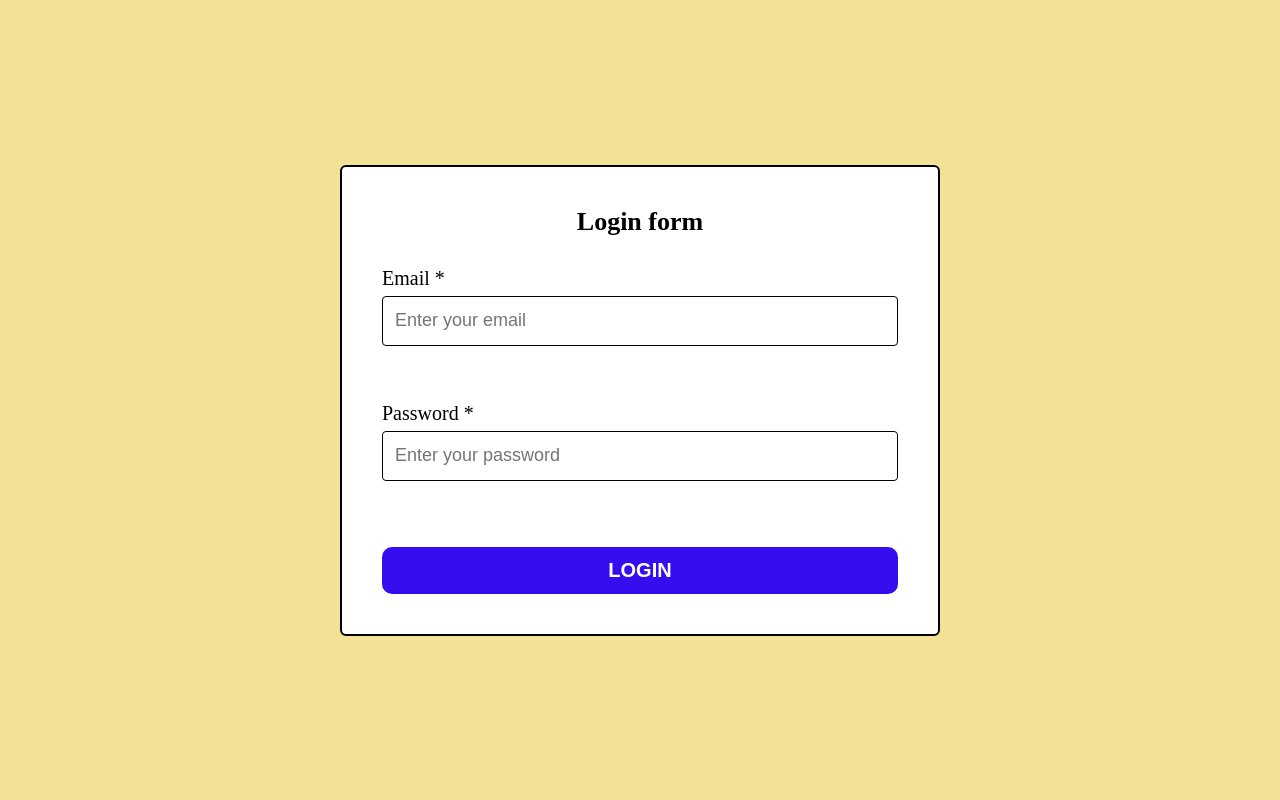
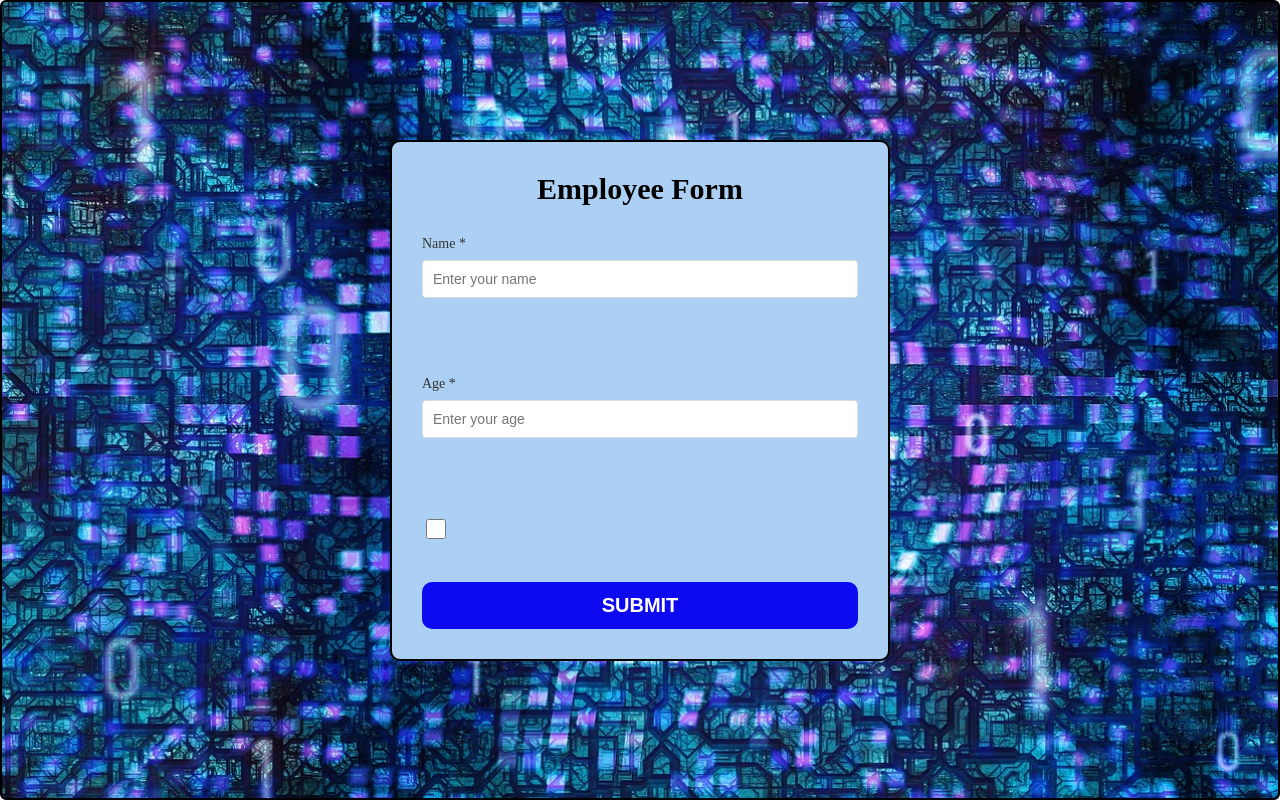
Before and after one commit to ViraVarguliak14/05_react_ts_24_03, a React (Vite) app: page / in a window 1280 px wide. Built offline with nearby package versions, Linux system fonts and the light colour scheme.

Commit message:
homework14

```diff
--- a/src/App.tsx
+++ b/src/App.tsx
@@ -1,47 +1,13 @@
 import GlobalStyles from "./styles/GlobalStyles";
 
-// import Homework06 from "./homeworks/Homework06/Homework06";
-
-// import Lesson07 from "./lessons/Lessons07/Lessons07";
-// import Homework07 from "./homeworks/Homework07/Homework07";
-// import Lesson08 from "./lessons/Lesson08/Lesson08";
-// import Consultation04 from "./consbltations/Consultation04/Consultation04";
-// import Homework08 from "./homeworks/Homework08/Homework08";
-// import Lesson09 from "./lessons/Lesson09/Lesson09";
-// import Homework09 from "./homeworks/Homework09/homework09";
-// import Homework10 from "./homeworks/Homework10/Homework10";
-
-// import Lesson10 from "./lessons/Lesson10/Lesson10";
-// import Homework10 from "./homeworks/Homework10/Homework10";
-// import Lesson11 from "./lessons/Lesson11/Lesson11";
-// import Homework11 from "./homeworks/Homework11/Homework11";
-// import Lesson12 from "./lessons/Lesson12/Lesson12"
-// import Homework12 from "./homeworks/Homework12/Homework12";
-// import Consultation06 from "./consbltations/Consultations06/Consultations06";
-import Lesson14 from "./lessons/Lesson14/Lesson14";
+import Homework14 from './homeworks/Homework14/Homework14';
 
 function App() {
   return (
     <>
       <GlobalStyles/>
-      {/* <Lesson06/> */}
-      {/* <Homework06 /> */}
-      {/* <Lesson07/> */}
-      {/* <Homework07/> */}
-      {/* <Lesson08/> */}
-      {/* <Consultation04/> */}
-      {/* <Homework08/> */}
-      {/* <Lesson09/> */}
-      {/* <Homework10/> */}
-      {/* <Homework09/> */}
-      {/* <Lesson10/> */}
-      {/* <Homework10/> */}
-      {/* <Lesson11/> */}
-      {/* <Homework11/> */}
-      {/* <Lesson12 /> */}
-      {/* <Homework12/> */}
-      {/* <Consultation06/> */}
-      <Lesson14/>
+      <Homework14/>
+
 
 
     </>
--- a/src/components/Button/styles.ts
+++ b/src/components/Button/styles.ts
@@ -12,13 +12,13 @@ export const MainButton = styled.button<ButtonStyledProps>`
   border: none;
   border-radius: 10px;
   cursor: pointer;
-  background: ${({ danger }) => (danger ? '#DB110A' : '#360dee')};
+  background: ${({ danger }) => (danger ? '#DB110A' : '#0d09f0')};
   color: white;
   font-weight: bold;
   transition: 0.3s ease, transform 0.2s ease;
 
   &:hover {
-    background: ${({ danger }) => (danger ? '#A30D08' : '#0f00dd')};
+    background: ${({ danger }) => (danger ? '#A30D08' : '#4378eb')};
     transform: scale(1.1);
   }
 
--- /dev/null
+++ b/src/components/EmployeeForm/EmployeeForm.tsx
@@ -0,0 +1,74 @@
+import { useFormik } from "formik";
+import * as Yup from 'yup'
+import Input from "../Input/Input";
+import { CheckboxInput, EmployeeFormComponent, Title } from "./styles";
+import Button from "../Button/Button";
+import { EmployeeFormValues } from "./types";
+
+
+function EmployeeForm() {
+
+    const schema = Yup.object().shape({
+        name: Yup.string()
+            .required('Field name is required')
+            .max(50, 'Max 50 symbols')
+            .min(5, 'Min 5 symbols'),
+        age: Yup.number()
+            .typeError('Age must be a number')
+            .required('Field age is required')
+            .min(18, 'Min age is 18')
+            .max(85, 'Max age is 85'),
+            terms: Yup.boolean().oneOf([true], 'You must accept the terms and conditions'), // Проверка, что checkbox выбран
+    });
+
+    const formik = useFormik({
+        initialValues: {
+            name: '',
+            age: '',
+            terms: false,
+        } as EmployeeFormValues,
+        validationSchema: schema,
+        validateOnChange: false,
+        onSubmit: (values: EmployeeFormValues) => {
+            console.table(values);
+        }
+    });
+
+    return (
+
+
+        <EmployeeFormComponent onSubmit={formik.handleSubmit}>
+            <Title>Employee Form</Title>
+            <Input
+                name='name'
+                label='Name *'
+                id='name_id'
+                placeholder="Enter your name"
+                value={formik.values.name}
+                onChange={formik.handleChange}
+                error={formik.errors.name}            />
+
+            <Input
+                name='age'
+                label='Age *'
+                id='age_id'
+                placeholder='Enter your age'
+                value={formik.values.age}
+                onChange={formik.handleChange}
+                error={formik.errors.age}
+            />
+             <CheckboxInput
+                name='terms'
+                type="checkbox"
+                id='terms_id'
+                onChange={formik.handleChange}
+            />
+           <Button name='SUBMIT' />
+
+
+        </EmployeeFormComponent>
+
+    )
+}
+
+export default EmployeeForm;
--- /dev/null
+++ b/src/components/EmployeeForm/styles.ts
@@ -0,0 +1,31 @@
+import styled from "@emotion/styled";
+
+
+export const  EmployeeFormComponent= styled.form`
+ display: flex;
+ flex-direction: column;
+ gap: 30px;
+ min-width: 500px;
+ padding: 30px;
+ background-color:  #abd0f3;
+ border: 2px solid black;
+ border-radius: 10px;
+
+`
+export const Title = styled.div`
+ font-size: 30px;
+ align-self: center;
+ font-weight: bold;
+ `
+ export const CheckboxInput = styled.input`
+ margin-right: 8px;
+ cursor: pointer;
+ width: 20px;
+ height: 20px;
+
+  &:checked + label::after {
+    content: "✔";
+    color: red;
+
+  }
+`;
--- /dev/null
+++ b/src/components/EmployeeForm/types.ts
@@ -0,0 +1,5 @@
+export interface EmployeeFormValues{
+    name: string,
+    age: number | string
+    terms: boolean; //поле для чекбокса
+  }
--- a/src/components/Input/Input.tsx
+++ b/src/components/Input/Input.tsx
@@ -10,7 +10,7 @@ function Input({
   label,
   id,
   search,
-  error
+  error,
 }: InputProps) {
   return (
     <InputContainer>
--- a/src/components/Input/styles.ts
+++ b/src/components/Input/styles.ts
@@ -7,26 +7,33 @@ interface InputComponentStyledProps {
 export const InputContainer = styled.div`
   display: flex;
   flex-direction: column;
-  gap: 6px;
-  width: 100%;
+  margin-bottom: 16px;
 `;
 
 export const InputComponent = styled.input<InputComponentStyledProps>`
+ padding: 10px;
+  font-size: 14px;
+  border: 1px solid #ddd;
+  border-radius: 4px;
+  outline: none;
+  margin-bottom: 8px;
   width: 100%;
-  height: 50px;
-  padding: 12px;
-  outline: none;
-  border: 1px solid black;
-  border-radius: ${({ isSearch }) => isSearch ? '16px' : '4px'};
-  font-size: 18px;
+  box-sizing: border-box;
+
+  &:focus {
+    border-color: #57a7f1;
+  }
 `;
 
 export const Label = styled.label`
-  font-size: 20px;
+  font-size: 14px;
+  margin-bottom: 8px;
+  color: #333;
 `;
 
 export const ErrorMessage = styled.div`
  height: 20px;
  font-size: 18px;
  color: red;
-`
+ margin-top: 4px;
+`;
--- a/src/components/Input/types.ts
+++ b/src/components/Input/types.ts
@@ -3,11 +3,12 @@ import { ChangeEvent } from "react";
 export interface InputProps {
   placeholder?: string,
   name: string,
-  value?: string,
-  type?: 'text' | 'email' | 'number' | 'password' | 'tel',
+  value?: string|number
+  type?: 'text' | 'email' | 'number' | 'password' | 'tel' | 'checkbox',
   onChange?: (event: ChangeEvent<HTMLInputElement>) => void,
   label?: string,
   id?: string,
   search?: boolean,
   error?: string
+
 }
--- a/src/components/LoginForm/LoginForm.tsx
+++ b/src/components/LoginForm/LoginForm.tsx
@@ -64,8 +64,7 @@ function LoginForm() {
         placeholder="Enter your email"
         value={formik.values.email}
         onChange={formik.handleChange}
-        error={formik.errors.email}
-      />
+        error={formik.errors.email}      />
       {/* <Error></Error> */}
       <Input
         name='password'
@@ -74,8 +73,7 @@ function LoginForm() {
         placeholder="Enter your password"
         value={formik.values.password}
         onChange={formik.handleChange}
-        error={formik.errors.password}
-      />
+        error={formik.errors.password}      />
       {/* <Error></Error> */}
       <Button name='LOGIN' />
     </LoginFormComponent>
--- /dev/null
+++ b/src/homeworks/Homework14/Homework14.tsx
@@ -0,0 +1,14 @@
+import EmployeeForm from "../../components/EmployeeForm/EmployeeForm"
+import { Homework14Container } from "./styles"
+
+
+
+function Homework14 (){
+    return (
+      <Homework14Container>
+        <EmployeeForm />
+      </Homework14Container>
+    )
+  }
+
+  export default Homework14
--- /dev/null
+++ b/src/homeworks/Homework14/styles.ts
@@ -0,0 +1,18 @@
+import styled from "@emotion/styled";
+import technology from "../../assets/technology.jpg"
+
+export const Homework14Container = styled.div`
+  display: flex;
+  flex-direction: column;
+  align-items: center;
+  justify-content: center;
+  flex: 1;
+  padding: 60px;
+  background-image: url(${technology});
+  background-size: cover;
+  background-position: center;
+  background-repeat: no-repeat;
+  border: 2px solid black;
+  border-radius: 6px;
+
+`;
```
Also changed, not shown: src/assets/technology.jpg (added).
